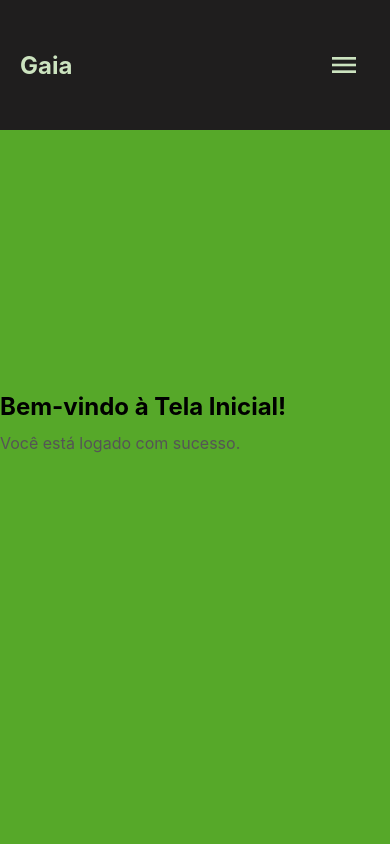
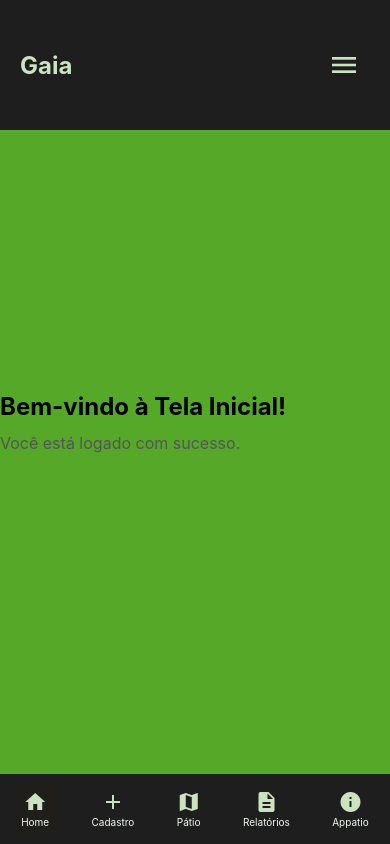
Before and after one commit to GsGaia/MOBILE, a React Native app in the folder Gaia/: screen /TelaInicial in a window 390 px wide. Built offline with nearby package versions, Linux system fonts and the light colour scheme.

Commit message:
Footer criado, faltando alterar o nome e icones.

```diff
--- /dev/null
+++ b/Gaia/src/components/Footer/Footer.js
@@ -0,0 +1,87 @@
+import React, { useState } from 'react';
+import {
+  StyleSheet,
+  View,
+  Text,
+  TouchableOpacity,
+  Platform,
+} from 'react-native';
+import { MaterialIcons } from '@expo/vector-icons';
+
+export default function Footer() {
+  const [ativo, setAtivo] = useState('Home');
+
+  function handlePress(tela) {
+    setAtivo(tela);
+  }
+
+  const isActive = (routeName) => ativo === routeName;
+
+  return (
+    <View style={styles.footer}>
+      <TouchableOpacity onPress={() => handlePress('Home')}>
+        <View style={[styles.iconeContainer, isActive('Home') && styles.iconeAtivo]}>
+          <MaterialIcons name="home" size={24} color="#CBE3BF" />
+          <Text style={styles.iconeTexto}>Home</Text>
+        </View>
+      </TouchableOpacity>
+
+      <TouchableOpacity onPress={() => handlePress('Cadastro')}>
+        <View style={[styles.iconeContainer, isActive('Cadastro') && styles.iconeAtivo]}>
+          <MaterialIcons name="add" size={24} color="#CBE3BF" />
+          <Text style={styles.iconeTexto}>Cadastro</Text>
+        </View>
+      </TouchableOpacity>
+
+      <TouchableOpacity onPress={() => handlePress('Patio')}>
+        <View style={[styles.iconeContainer, isActive('Patio') && styles.iconeAtivo]}>
+          <MaterialIcons name="map" size={24} color="#CBE3BF" />
+          <Text style={styles.iconeTexto}>Pátio</Text>
+        </View>
+      </TouchableOpacity>
+
+      <TouchableOpacity onPress={() => handlePress('Relatorios')}>
+        <View style={[styles.iconeContainer, isActive('Relatorios') && styles.iconeAtivo]}>
+          <MaterialIcons name="description" size={24} color="#CBE3BF" />
+          <Text style={styles.iconeTexto}>Relatórios</Text>
+        </View>
+      </TouchableOpacity>
+
+      <TouchableOpacity onPress={() => handlePress('Appatio')}>
+        <View style={[styles.iconeContainer, isActive('Appatio') && styles.iconeAtivo]}>
+          <MaterialIcons name="info" size={24} color="#CBE3BF" />
+          <Text style={styles.iconeTexto}>Appatio</Text>
+        </View>
+      </TouchableOpacity>
+    </View>
+  );
+}
+
+const styles = StyleSheet.create({
+  footer: {
+    position: 'absolute',
+    left: 0,
+    right: 0,
+    bottom: Platform.OS === 'android' ? 50 : 0,
+    height: 70,
+    flexDirection: 'row',
+    justifyContent: 'space-around',
+    alignItems: 'center',
+    backgroundColor: '#1F1E1E',
+    zIndex: 10,
+    elevation: 1,
+  },
+  iconeContainer: {
+    alignItems: 'center',
+    padding: 8,
+    borderRadius: 10,
+  },
+  iconeAtivo: {
+    backgroundColor: '#1F1E1A',
+  },
+  iconeTexto: {
+    fontSize: 10,
+    color: '#F1FAEE',
+    marginTop: 2,
+  },
+});
--- a/Gaia/src/screens/TelaInicial/TelaInicial.js
+++ b/Gaia/src/screens/TelaInicial/TelaInicial.js
@@ -1,5 +1,6 @@
 import { View, Text, StyleSheet } from 'react-native';
 import Header from '../../components/Header/Header';
+import Footer from '../../components/Footer/Footer';
 
 
 export default function TelaInicial() {
@@ -8,6 +9,7 @@ export default function TelaInicial() {
         <Header />
         <Text style={styles.title}>Bem-vindo à Tela Inicial!</Text>
         <Text style={styles.subtitle}>Você está logado com sucesso.</Text>
+        <Footer/>
     </View>
   );
 }
```
